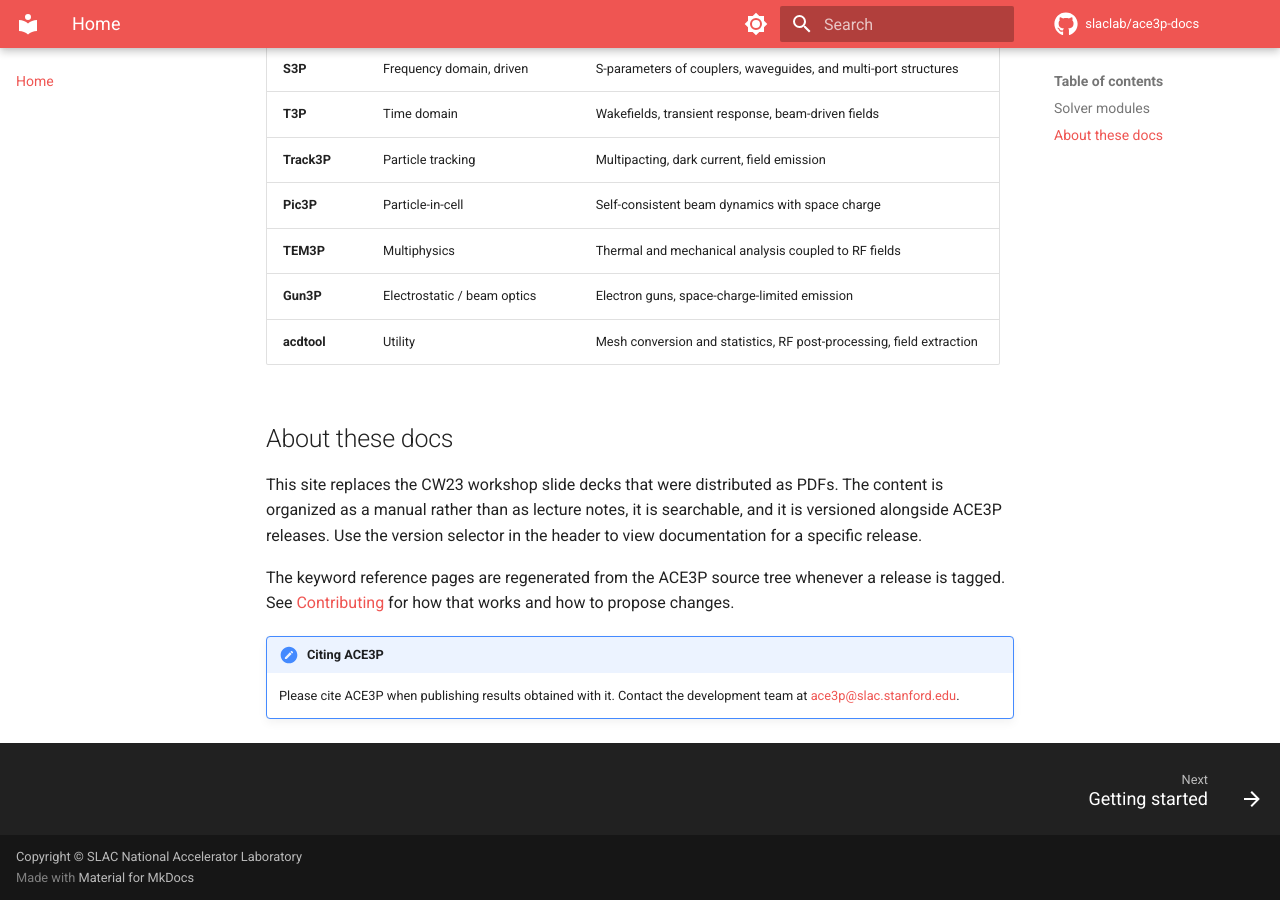
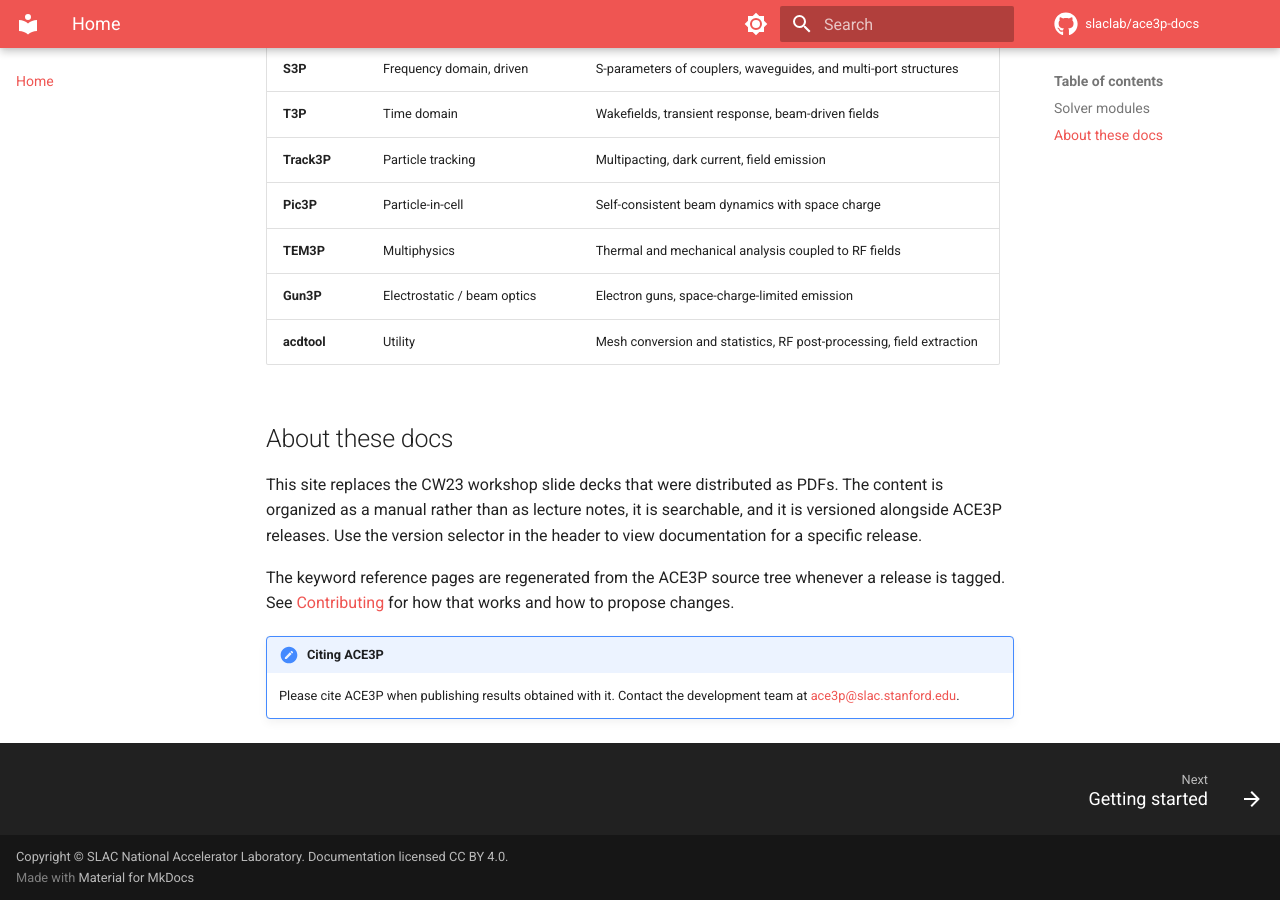
Before and after one commit to slaclab/ace3p-docs, an MkDocs documentation site: the page built from docs/index.md, in a window 1280 px wide and 900 px high, scrolled down 898 px. Built offline with MkDocs 1.6.1 and Material for MkDocs 9.7.7, drawn with Linux system fonts in a browser that asks for light colours; comment, search, counter and statistics services are not loaded; the version menu is left out.

Commit message:
Add CC BY 4.0 license for the documentation ahead of making the repository public
Generated with AI

Co-Authored-By: SLAC AI

```diff
--- a/mkdocs.yml
+++ b/mkdocs.yml
@@ -5,7 +5,7 @@ site_url: !ENV [SITE_URL, 'https://slaclab.github.io/ace3p-docs/']
 repo_url: https://github.com/slaclab/ace3p-docs
 repo_name: slaclab/ace3p-docs
 edit_uri: edit/main/docs/
-copyright: Copyright &copy; SLAC National Accelerator Laboratory
+copyright: Copyright &copy; SLAC National Accelerator Laboratory. Documentation licensed <a href="https://creativecommons.org/licenses/by/4.0/">CC BY 4.0</a>.
 
 theme:
   name: material
```
Also changed, not shown: README.md (+2 -2 lines), 1 other file.
